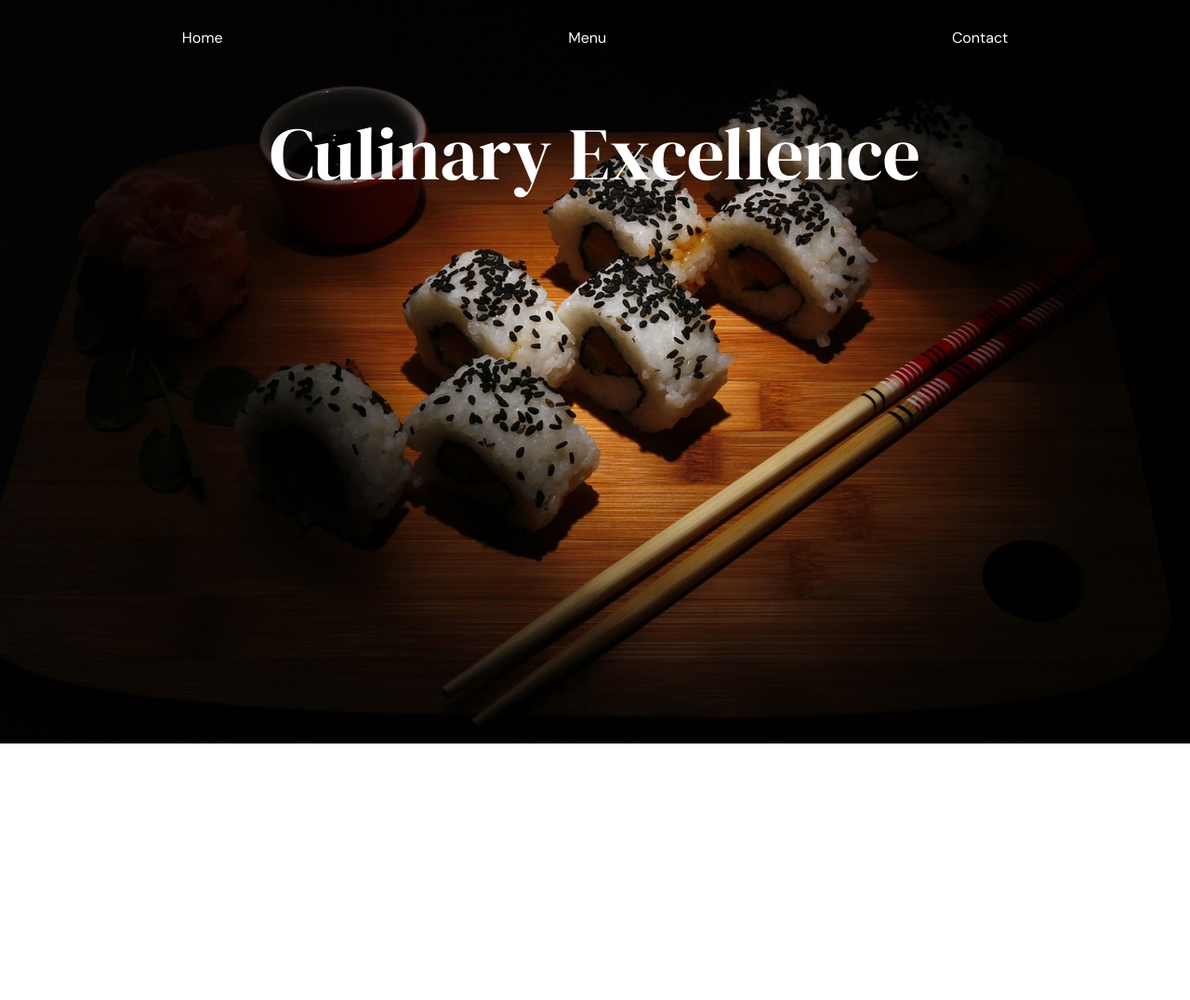
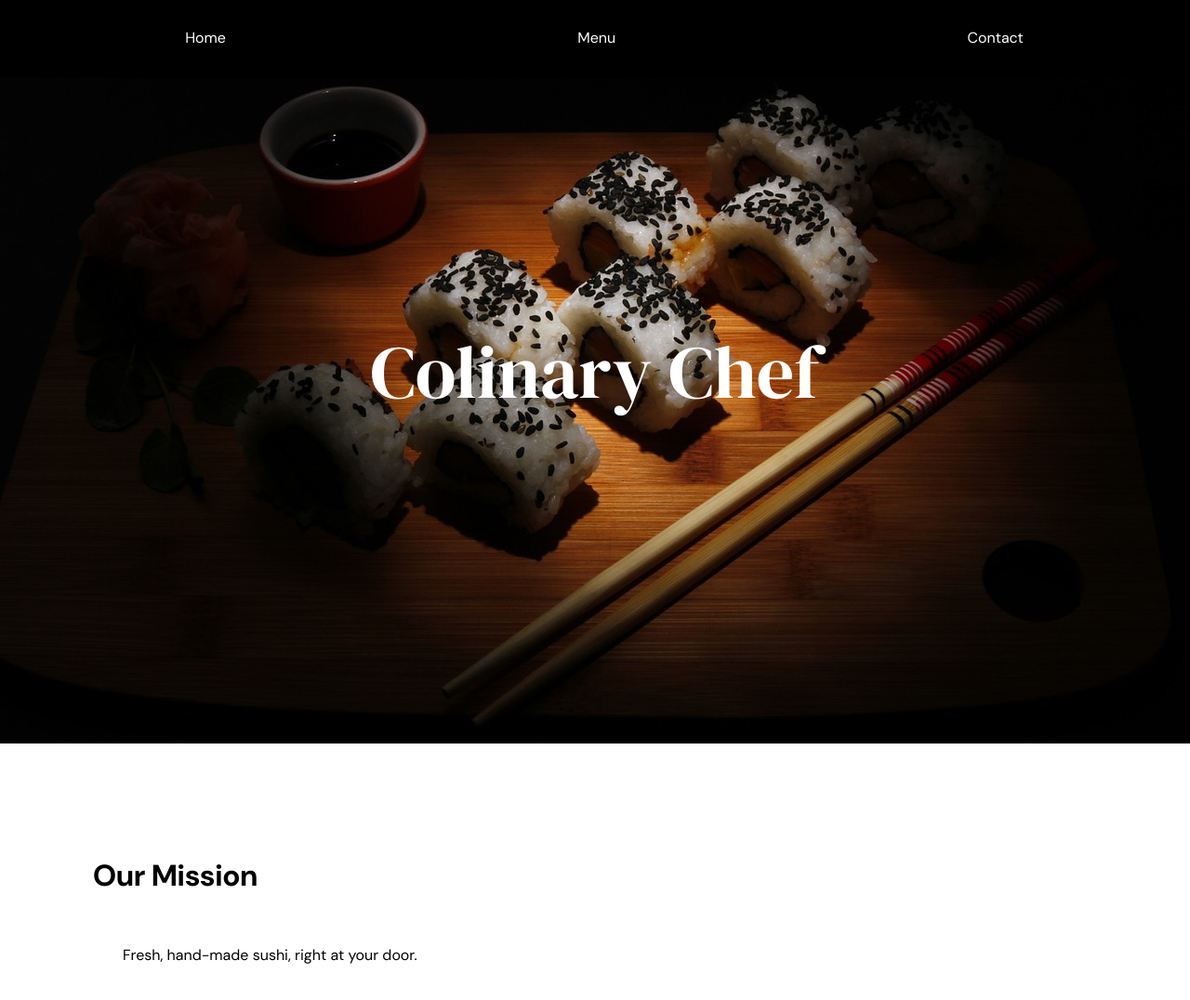
Before and after one commit to DR7262/restaurant-page, a website built with webpack: page dist/index.html in a window 1280 px wide. Shown: the top 1076 px of the page at 93% size. Before the commit the page ends 800 px from the top, so only its background shows below. Built offline with nearby package versions, Linux system fonts and the light colour scheme.

Commit message:
Created separate file for home tab, updated its style + content

```diff
--- /dev/null
+++ b/src/home.js
@@ -0,0 +1,17 @@
+const hero = document.createElement('div');
+hero.classList.add('hero');
+hero.textContent = 'Colinary Chef';
+
+const mission = document.createElement('div');
+const missionTitle = document.createElement('h1');
+const missionText = document.createElement('p')
+missionTitle.textContent = "Our Mission";
+mission.appendChild(missionTitle);
+mission.classList.add('mission');
+missionText.textContent = "Fresh, hand-made sushi, right at your door.";
+missionText.classList.add('missionText')
+mission.appendChild(missionText);
+
+const home = [hero, mission];
+
+export default home;
--- a/src/index.js
+++ b/src/index.js
@@ -1,4 +1,13 @@
 import './style.css';
 import bg1 from './tempbg.jpeg'
+import home from './home';
 
+
+function printToDOM(array){
+    for (let i = 0; i < array.length; i++) {
+        document.getElementById('content').appendChild(array[i]);
+    }
+};
+
+printToDOM(home);
 console.log("Test Successful!");
--- a/src/style.css
+++ b/src/style.css
@@ -12,9 +12,17 @@
     font-style: normal;
 }
 
+html {
+    font-family: 'DMSans';
+}
+
 body {
     margin: 0 auto;
     background: url('./tempbg.jpeg') fixed no-repeat 0 0;
+}
+
+div {
+    box-sizing: border-box;
 }
 
 header > nav {
@@ -27,7 +35,12 @@ header {
     display: flex;
     justify-content: space-around;
     color: white;
+    height: 8vh;
+    width: 100vw;
     padding: 10px;
+    position: fixed;
+    top: 0px;
+    background-color: black;
 }
 
 nav:hover {
@@ -43,4 +56,18 @@ nav:hover {
     line-height: 8rem;
     margin: auto;
     text-align: center;
+    display: flex;
+    justify-content: center;
+    align-items: center;
+    height: 100vh;
 }
+
+.mission {
+    background-color: white;
+    padding: 100px;
+    height: 100vh;
+}
+
+.missionText {
+    padding: 2em;
+}
```
Also changed, not shown: dist/index.html, dist/main.js.
